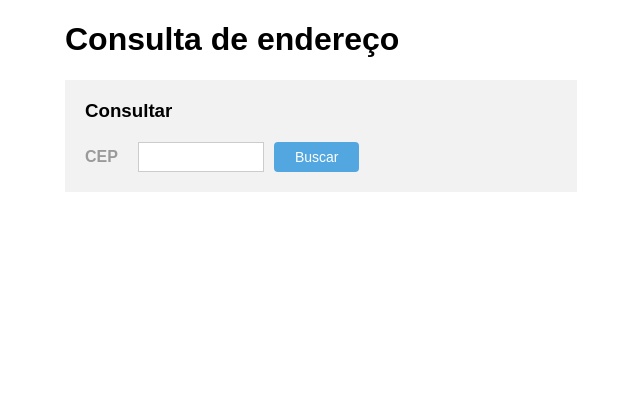
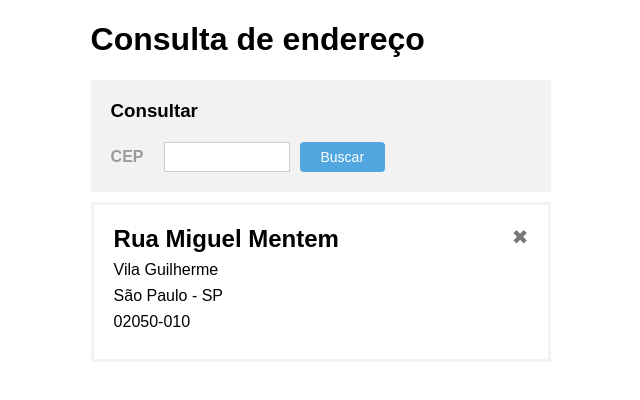
Before and after one commit to matheusiacono/busca-cep, a React (Create React App) app: page / in a window 1280 px wide. Shown: the top 400 px of the page, without its empty margins (319-959 px from the left). Built offline with nearby package versions, Linux system fonts and the light colour scheme; the HTML template or start-up script is replaced by a standard one.

Commit message:
criando componente para o resultado da busca e criando função de fechar o componente

```diff
--- a/src/App.css
+++ b/src/App.css
@@ -1,10 +1,11 @@
 .App {
-  padding: 0 30%;
+  padding: 0 32%;
 }
 
 .App-header {
   background-color: #F2F2F2;
   padding: 20px;
+  margin-bottom: 10px;
 }
 
 .App-header-title {
--- a/src/App.js
+++ b/src/App.js
@@ -1,8 +1,18 @@
 import React, { Component } from 'react';
 import './App.css';
 import FormBuscar from './Components/FormBuscar';
+import EnderecoComMapa from './Components/EnderecoComMapa';
 
 class App extends Component {
+  constructor(props) {
+    super(props);
+    this.state = {
+      mostrarEndereco: true,
+    };
+  }
+  fecharEndereco() {
+    this.setState({ mostrarEndereco: false });
+  }
   render() {
     return (
       <div className="App">
@@ -11,6 +21,7 @@ class App extends Component {
           <h3 className="App-header-title">Consultar</h3>
           <FormBuscar />
         </header>
+        {this.state.mostrarEndereco ? <EnderecoComMapa fechar={() => this.fecharEndereco()} /> : null}
       </div>
     );
   }
--- /dev/null
+++ b/src/Components/EnderecoComMapa/index.css
@@ -0,0 +1,12 @@
+.App-body {
+  border: 3px solid #F2F2F2;
+  padding: 20px;
+}
+
+.App-body>h2 {
+  margin: 0 0 8px 0;
+}
+
+.App-body>p {
+  margin: 8px 0;
+}
--- /dev/null
+++ b/src/Components/EnderecoComMapa/index.js
@@ -0,0 +1,15 @@
+import React from 'react';
+import './index.css';
+import BotaoFechar from '../BotaoFechar';
+
+const EnderecoComMapa = ({ fechar }) => (
+  <main className="App-body">
+    <BotaoFechar handleClick={fechar} />
+    <h2>Rua Miguel Mentem</h2>
+    <p>Vila Guilherme</p>
+    <p>São Paulo - SP</p>
+    <p>02050-010</p>
+  </main>
+);
+
+export default EnderecoComMapa;
```
